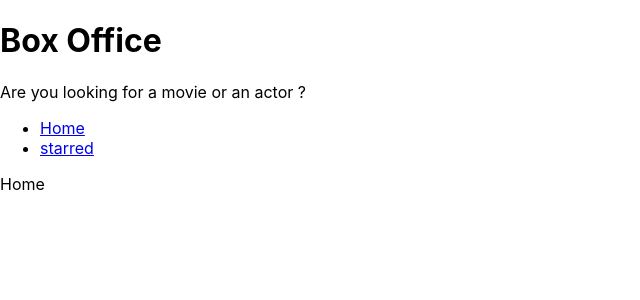
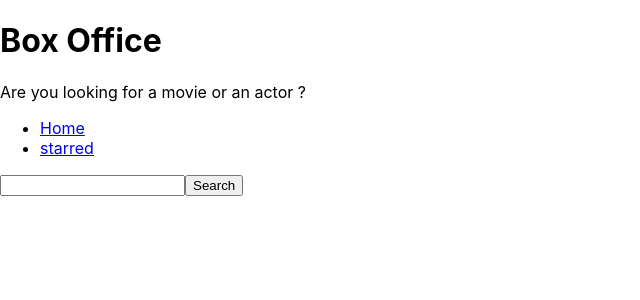
Before and after one commit to Ramachary2222/box-office, a React (Create React App) app: page / in a window 1280 px wide. Shown: the top 300 px of the page, without its empty margins (0-640 px from the left). Built offline with nearby package versions, Linux system fonts and the light colour scheme.

Commit message:
added search bar and worked with API

```diff
--- a/src/index.js
+++ b/src/index.js
@@ -1,5 +1,5 @@
 import React from 'react';
-import ReactDOM from 'react-dom';
+import ReactDOM from 'react-dom/client';
 import { BrowserRouter } from 'react-router-dom';
 import './index.css';
 import App from './App';
--- a/src/pages/Home.js
+++ b/src/pages/Home.js
@@ -1,9 +1,31 @@
-import React from 'react'
+import React, { useState } from 'react'
 import MainPageLayout from '../Components/MainPageLayout'
 
 function Home() {
+
+    const [input, setInput] = useState("");
+
+    const OnInputChange = (ev) => {
+        setInput(ev.target.value);
+    }
+    const OnSearch = (ev) => {
+        fetch(`https://api.tvmaze.com/search/shows?q=${input}`).then(r => r.json()).then(result => {
+            console.log(result);
+        })
+
+    }
+    const OnKeyDown = (ev) => {
+        if (ev.keyCode === 13) {
+            OnSearch();
+        }
+
+    }
+
     return (
-        <MainPageLayout>Home</MainPageLayout>
+        <MainPageLayout>
+            <input type="text" onChange={OnInputChange} value={input} />
+            <button type='button' onClick={OnSearch} onKeyDown={OnKeyDown}>Search</button>
+        </MainPageLayout>
     )
 }
 
```
Also changed, not shown: 1 other file (tests, documents, lock files or other folders).
